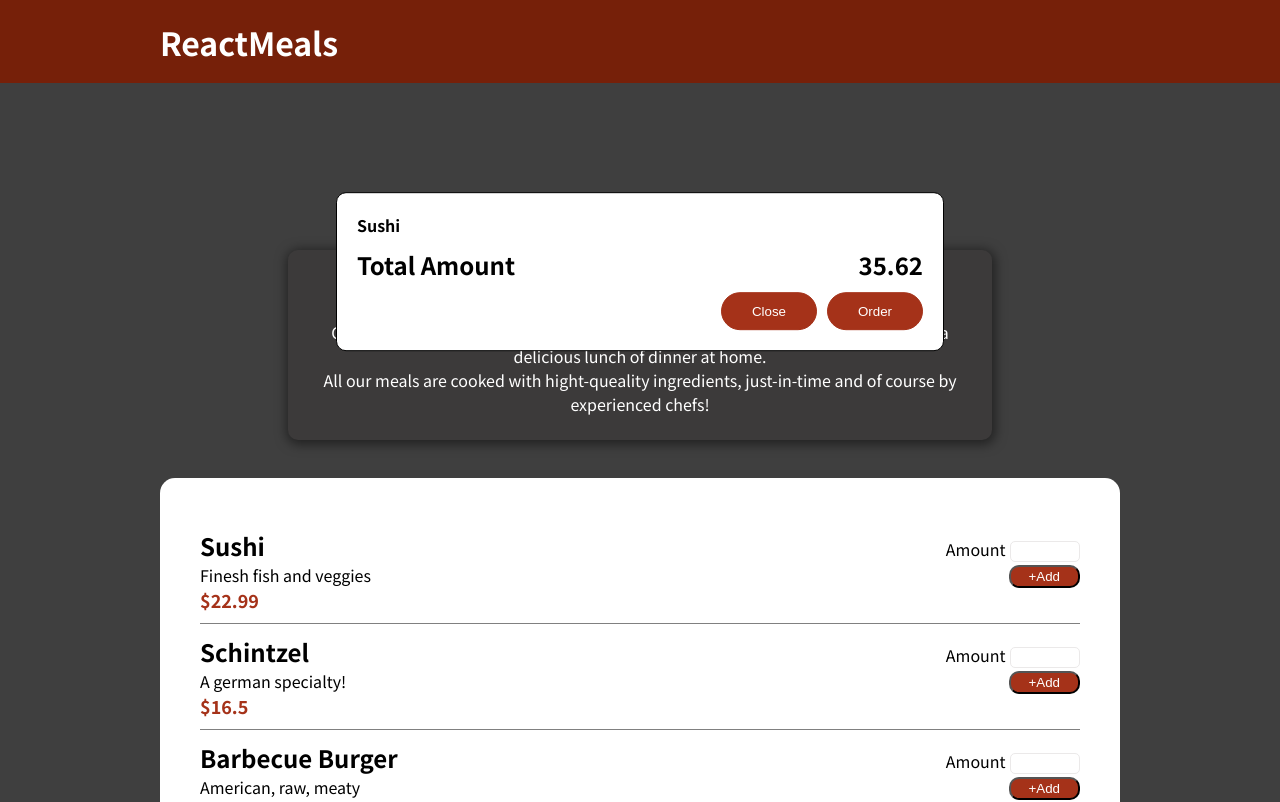
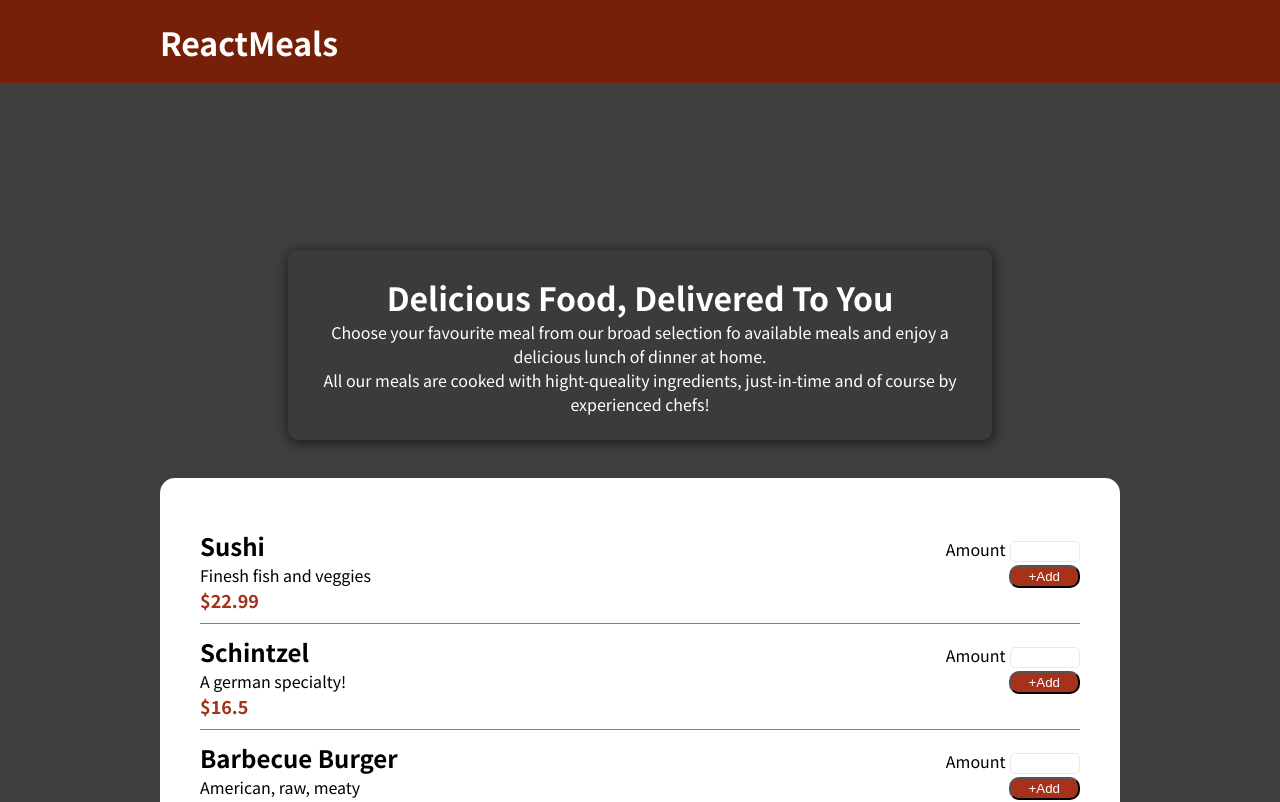
Before and after one commit to myrnd-vivek/restaurant-app, a React (Create React App) app: page / in a window 1280 px wide. Shown: the top 802 px of the page. Built offline with nearby package versions, Linux system fonts and the light colour scheme.

Commit message:
Added cart click handler

```diff
--- a/src/App.js
+++ b/src/App.js
@@ -3,16 +3,18 @@ import Header from "./components/Layout/Header/Header";
 import Summary from "./components/Layout/Summary/Summary";
 import MealItems from "./components/Meals/MealItems/MealItems";
 import AddCart from "./components/Cart/AddCart";
+import { useState } from "react";
 
 function App() {
+  const [isOpen,setIsOpen] = useState(false)
   return (
     <>
-      <Header />
+      <Header setIsOpen={setIsOpen} />
       <Summary />
       <MealItems />
       {
         createPortal(
-          <AddCart />,
+          <AddCart isOpen={isOpen} setIsOpen={setIsOpen} />,
           document.getElementById("overlay")
         )
       }
--- a/src/components/Cart/AddCart.jsx
+++ b/src/components/Cart/AddCart.jsx
@@ -1,20 +1,24 @@
-import React from 'react'
-import "./AddCart.css"
+import React from "react";
+import "./AddCart.css";
 
-const AddCart = () => {
+const AddCart = ({ isOpen,setIsOpen }) => {
 	return (
-    <div className='container'>
-      <h4 className='container__title'>Sushi</h4>
-      <div className='container__amount'>
+		<>
+			{isOpen && (
+				<div className="container">
+					<h4 className="container__title">Sushi</h4>
+					<div className="container__amount">
 						<h2>Total Amount</h2>
 						<h2>35.62</h2>
 					</div>
-      <div className='container__btn'>
-        <button className='btn'>Close</button>
-        <button className='btn'>Order</button>
+					<div className="container__btn">
+						<button className="btn" onClick={() => setIsOpen(false)}>Close</button>
+						<button className="btn">Order</button>
 					</div>
 				</div>
-  )
-}
+			)}
+		</>
+	);
+};
 
-export default AddCart
+export default AddCart;
--- a/src/components/Layout/Header/Header.css
+++ b/src/components/Layout/Header/Header.css
@@ -31,7 +31,9 @@
 	background-color: #a53219;
 	height: 30px;
 	width: 40px;
-	padding: 5px;
+	padding: 2px;
 	text-align: center;
 	border-radius: 243px;
+	border: 1px solid #a53219;
+	cursor: pointer;
 }
--- a/src/components/Layout/Header/Header.jsx
+++ b/src/components/Layout/Header/Header.jsx
@@ -1,7 +1,7 @@
 import React from "react";
 import "./Header.css";
 
-const Header = () => {
+const Header = ({setIsOpen}) => {
 	return (
 		<header className="header">
 			<div className="header__title">
@@ -19,7 +19,7 @@ const Header = () => {
 					<path d="M0 1.5A.5.5 0 0 1 .5 1H2a.5.5 0 0 1 .485.379L2.89 3H14.5a.5.5 0 0 1 .49.598l-1 5a.5.5 0 0 1-.465.401l-9.397.472L4.415 11H13a.5.5 0 0 1 0 1H4a.5.5 0 0 1-.491-.408L2.01 3.607 1.61 2H.5a.5.5 0 0 1-.5-.5zM3.102 4l.84 4.479 9.144-.459L13.89 4H3.102zM5 12a2 2 0 1 0 0 4 2 2 0 0 0 0-4zm7 0a2 2 0 1 0 0 4 2 2 0 0 0 0-4zm-7 1a1 1 0 1 1 0 2 1 1 0 0 1 0-2zm7 0a1 1 0 1 1 0 2 1 1 0 0 1 0-2z" />
 				</svg>
 				<span>Your Cart</span>
-				<span className="cartItem-count">0</span>
+				<button className="cartItem-count" onClick={() => setIsOpen(true)}>0</button>
 			</div>
 		</header>
 	);
```
Lines whose indentation alone changed are shown as unchanged.
